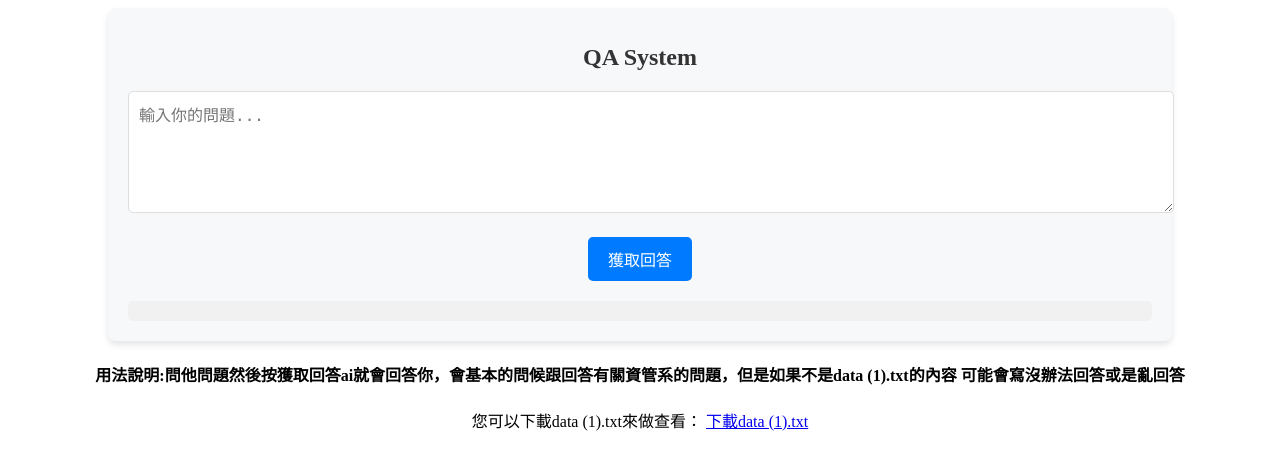
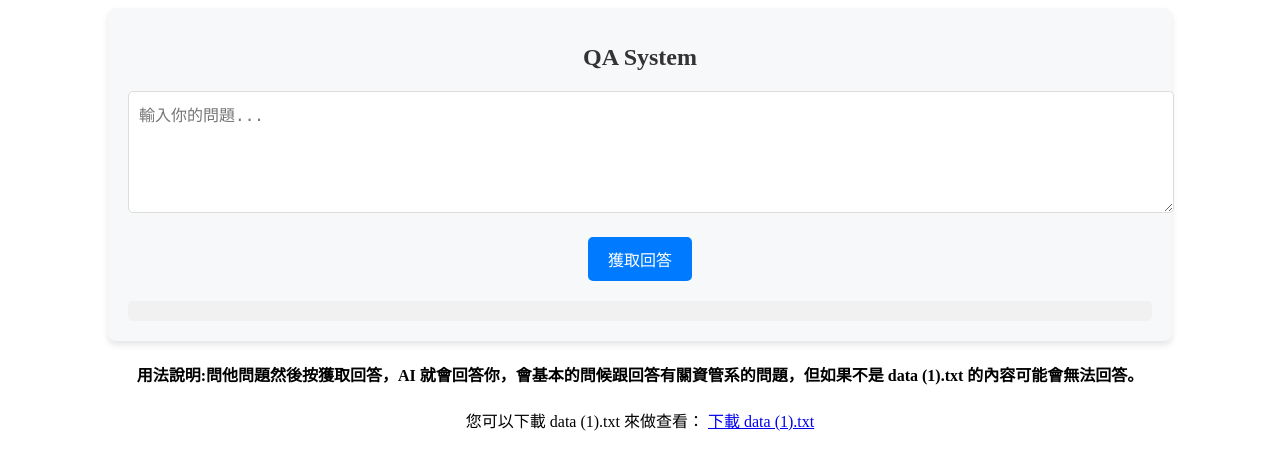
Before and after one commit to nick00151/bbb, a Flask app: page / in a window 1280 px wide. Shown: the top 470 px of the page. Run offline with Flask 3, Linux system fonts and the light colour scheme.

Commit message:
Update index.html

```diff
--- a/templates/index.html
+++ b/templates/index.html
@@ -1,72 +1,26 @@
 <!DOCTYPE html>
 <html lang="en">
 <head>
-    <meta charset="UTF-8">
-    <meta name="viewport" content="width=device-width, initial-scale=1.0">
-    <title>QA System</title>
-    <link rel="stylesheet" type="text/css" href="/static/all.css">
+    <meta charset="UTF-8"> <!-- 設定文件的字符編碼 -->
+    <meta name="viewport" content="width=device-width, initial-scale=1.0"> <!-- 設定響應式設計 -->
+    <title>QA System</title> <!-- 網頁標題 -->
+    <link rel="stylesheet" type="text/css" href="/static/all.css"> <!-- 引入樣式表 -->
 </head>
 <body>
-    <div class="container">
-        <h1>QA System</h1>
-        <textarea id="user_input" placeholder="輸入你的問題..."></textarea>
-        <button id="submit_btn">獲取回答</button>
-        <div id="output" class="output"></div>
-        <div id="loading" class="loading" style="display: none;">正在處理請求...</div>
+    <div class="container"> <!-- 網頁主容器 -->
+        <h1>QA System</h1> <!-- 網頁標題 -->
+        <textarea id="user_input" placeholder="輸入你的問題..."></textarea> <!-- 使用者輸入框 -->
+        <button id="submit_btn">獲取回答</button> <!-- 提交按鈕 -->
+        <div id="output" class="output"></div> <!-- 回應區域 -->
+        <div id="loading" class="loading" style="display: none;">正在處理請求...</div> <!-- 加載提示 -->
     </div>
-    <center><h4>用法說明:問他問題然後按獲取回答ai就會回答你，會基本的問候跟回答有關資管系的問題，但是如果不是data (1).txt的內容 可能會寫沒辦法回答或是亂回答</h4>
-    <p>
-            您可以下載data (1).txt來做查看：
-            <a href="https://drive.google.com/uc?export=download&id=1iLgrkMW55b1YahEy5IboZqky40aqAs8y"
-               download="data (1).txt">下載data (1).txt</a>
+    <center>
+        <h4>用法說明:問他問題然後按獲取回答，AI 就會回答你，會基本的問候跟回答有關資管系的問題，但如果不是 data (1).txt 的內容可能會無法回答。</h4>
+        <p>
+            您可以下載 data (1).txt 來做查看：
+            <a href="https://drive.google.com/uc?export=download&id=1iLgrkMW55b1YahEy5IboZqky40aqAs8y" download="data (1).txt">下載 data (1).txt</a>
         </p>
-        </center>
-    <script>
-        const userInput = document.getElementById("user_input");
-        const submitBtn = document.getElementById("submit_btn");
-        const outputDiv = document.getElementById("output");
-        const loadingDiv = document.getElementById("loading");
-
-        submitBtn.addEventListener("click", async function () {
-            const question = userInput.value.trim();
-            outputDiv.style.display = "none";
-            loadingDiv.style.display = "block";
-            submitBtn.disabled = true; // 禁用按鈕，避免重複請求
-
-            if (!question) {
-                loadingDiv.textContent = "請輸入問題，才能獲取回答。";
-                submitBtn.disabled = false;
-                return;
-            }
-
-            try {
-                const response = await fetch("/api/get_response", {
-                    method: "POST",
-                    headers: {
-                        "Content-Type": "application/json",
-                    },
-                    body: JSON.stringify({ user_input: question }),
-                });
-
-                if (!response.ok) {
-                    const error = await response.json();
-                    throw new Error(error.error || "伺服器錯誤");
-                }
-
-                const data = await response.json();
-                outputDiv.textContent = `回應：${data.response}`;
-            } catch (error) {
-                if (error.message.includes("伺服器錯誤")) {
-                    outputDiv.textContent = "伺服器發生錯誤，請稍後再試。";
-                } else {
-                    outputDiv.textContent = `錯誤：${error.message}`;
-                }
-            } finally {
-                loadingDiv.style.display = "none";
-                outputDiv.style.display = "block";
-                submitBtn.disabled = false; // 恢復按鈕狀態
-            }
-        });
-    </script>
+    </center>
+    <script src="/static/app.js"></script> <!-- 引入 JavaScript 文件 -->
 </body>
 </html>
```
